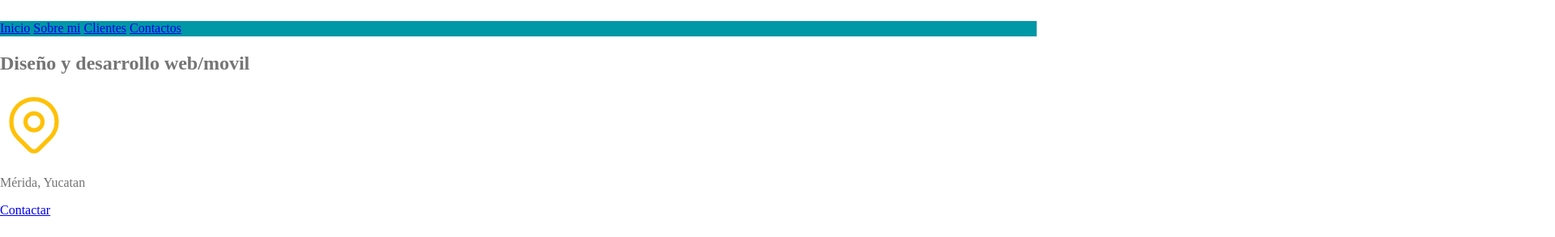
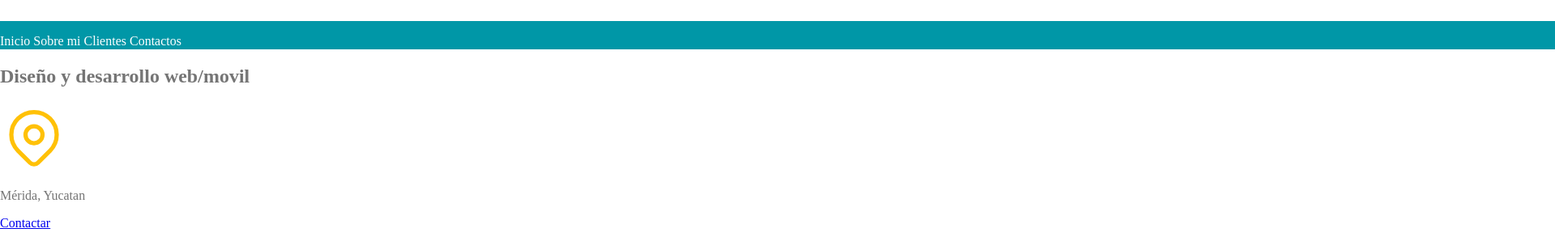
Before and after one commit to AngelTun/Developer-web, a plain HTML site: page index.html in a window 1280 px wide. Shown: the part 125-418 px from the top of the page at 81% size, 1920 px wide, since content can reach past the window. Drawn offline with Linux system fonts and the light colour scheme.

Commit message:
advance with .css

```diff
--- a/CSS/styles.css
+++ b/CSS/styles.css
@@ -37,3 +37,31 @@ body
 {
     background-color: var(--secundario);
 }
+
+.contenedor
+{
+    width: 120rem;
+    /*una manera de poner los 4 margenes en 4 propiedades
+    margin-top: 0;
+    margin-bottom: 0;
+    margin-left: auto;
+    margin-right: auto;*/
+    /*margin: 0 auto 0 auto; tomando las pocisiones de un reloj*/
+    margin: 0 auto; /*el primer valor corresponde a top y bottom, y el segundo a left y right*/
+}
+
+.nav-bg
+{
+    background-color: var(--secundario);
+}
+
+.navegacion-principal
+{
+    padding-top: 1rem;
+}
+
+.navegacion-principal a
+{
+    color: var(--blanco);
+    text-decoration: dotted;
+}
--- a/index.html
+++ b/index.html
@@ -22,12 +22,14 @@
     <h1 class="titulo">Angel Tun <span>Developer</span></h1>
 </header>
 
-<nav class="navegacion-principal">
+<div class="nav-bg">
+<nav class="navegacion-principal contenedor">
     <a href="https://www.youtube.com/channel/UC7ZavRB164OPU1KugYfTKLg">Inicio</a>
     <a href="https://www.youtube.com/channel/UC7ZavRB164OPU1KugYfTKLg">Sobre mi</a>
     <a href="https://www.youtube.com/channel/UC7ZavRB164OPU1KugYfTKLg">Clientes</a>
     <a href="https://www.youtube.com/channel/UC7ZavRB164OPU1KugYfTKLg">Contactos</a>
 </nav>
+</div>
 
 <section>
     <h2>Diseño y desarrollo web/movil</h2>
```
